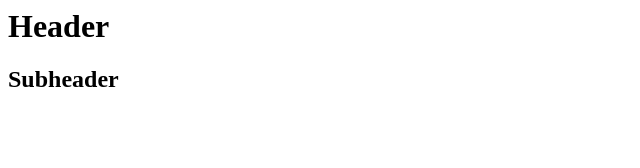
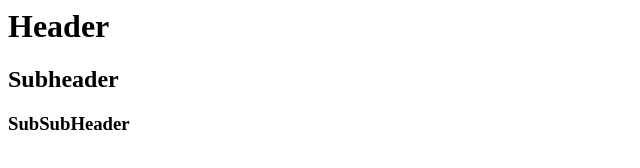
Before and after one commit to josephmudd/git-test, a plain HTML site: page index.html in a window 1280 px wide. Shown: the whole page, without its empty margins (0-640 px from the left). Drawn offline with Linux system fonts and the light colour scheme.

Commit message:
Add subsubheader

```diff
--- a/index.html
+++ b/index.html
@@ -2,6 +2,7 @@
 <body>
 <h1>Header</h1>
 <h2>Subheader</h2>
+<h3>SubSubHeader</h3>
 </body>
 
 </html>
```
